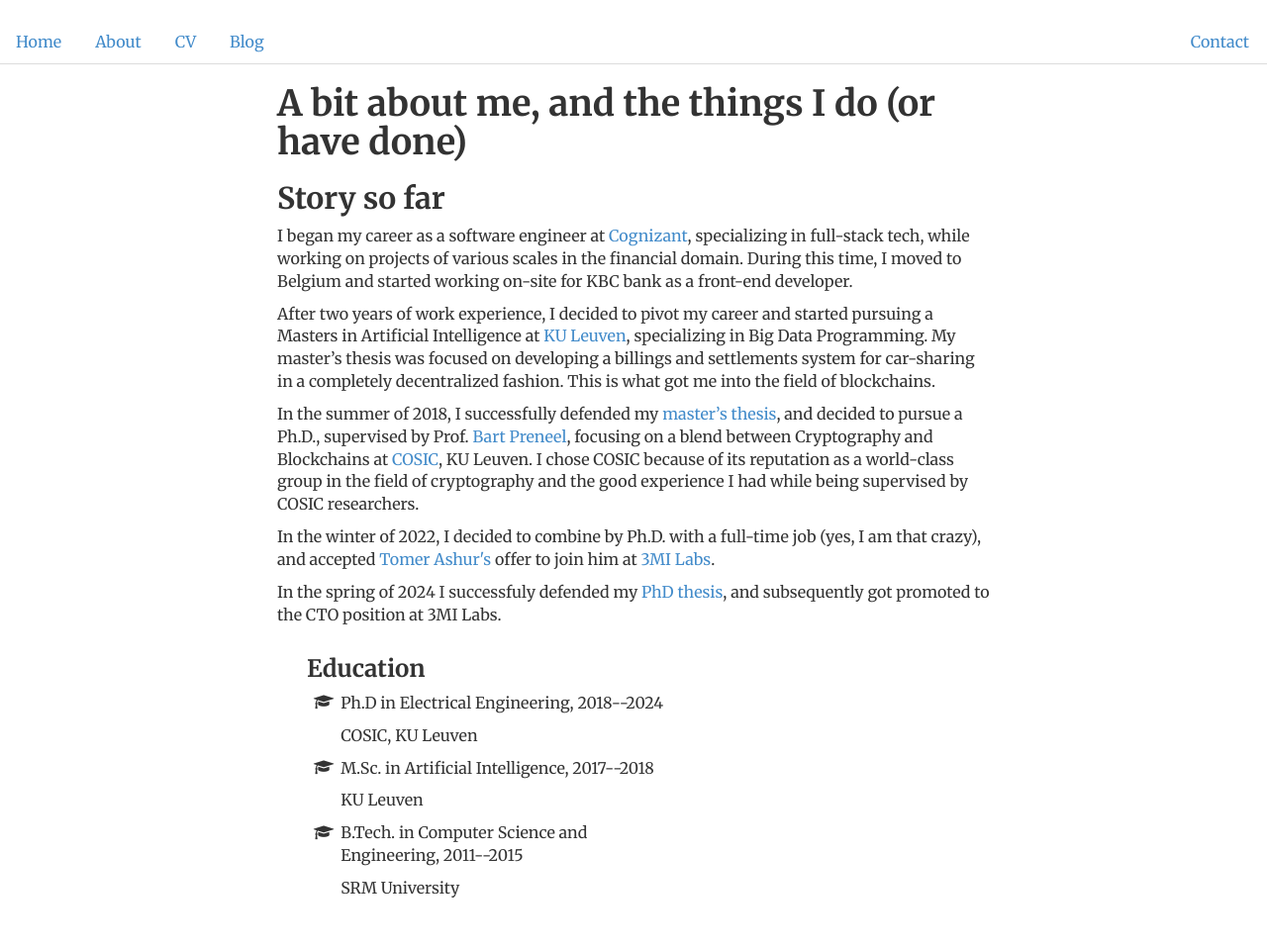
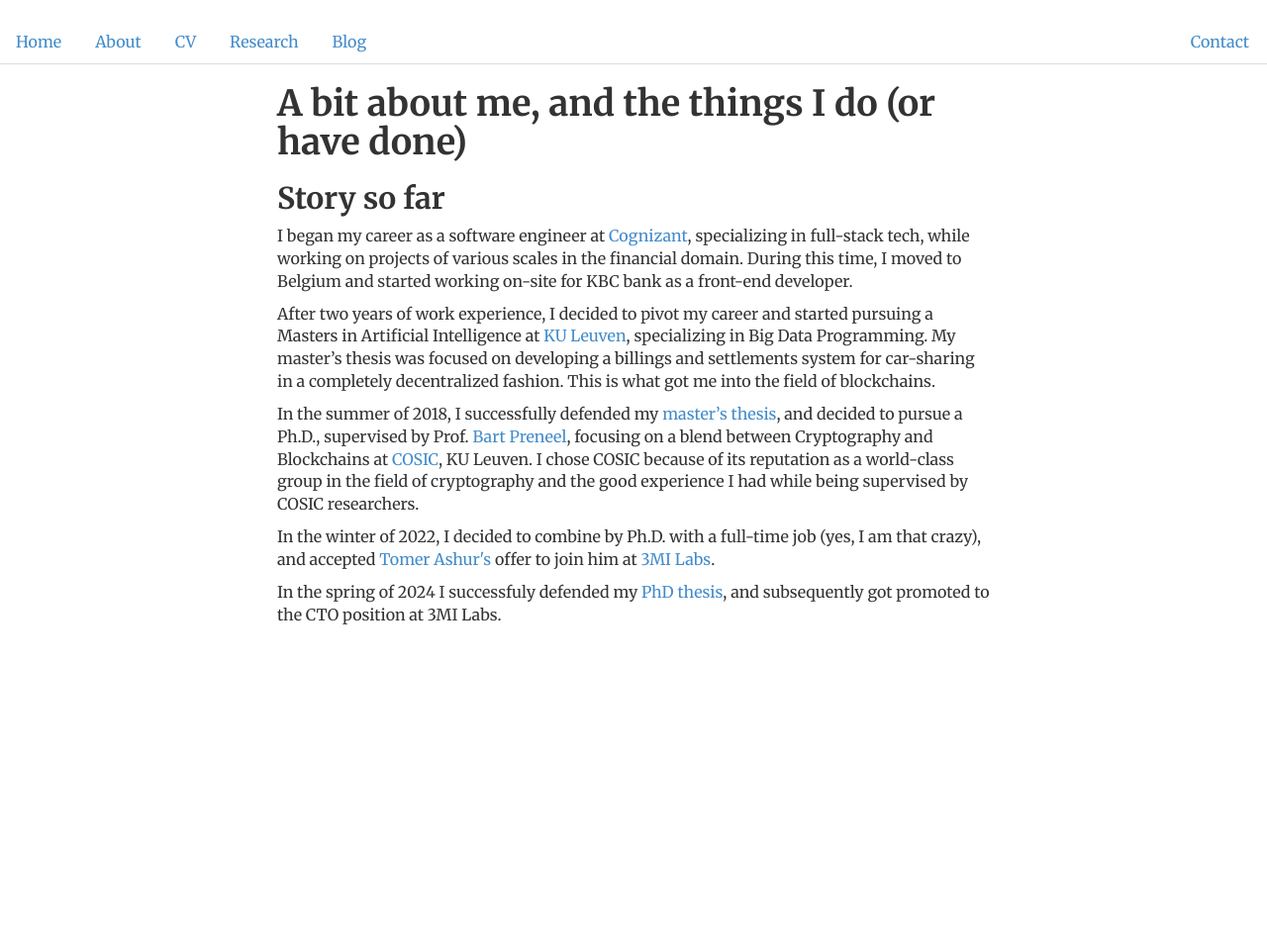
Before and after one commit to AkashMVerma/akashmadhusudan.github.io, a Jekyll site: the page built from about/index.html, in a window 1280 px wide. Shown: the whole page at 99% size. Built offline with Jekyll 4.4.1, drawn with Linux system fonts in a browser that asks for light colours; a style sheet for code colours, icons or effects is not loaded; after the commit the page ends 900 px from its top, so only the background shows below that.

Commit message:
added CV and research tab

```diff
--- a/_layouts/default.html
+++ b/_layouts/default.html
@@ -25,8 +25,15 @@
     			<a class="nav-link About" href="/about">About</a>
  			</li>
   			<li class="nav-item">
-    			<a class="nav-link CV" href="/cv">CV</a>
-  			</li>
+				<a href="/files/AkashMadhusudan.pdf" data-target="/files/AkashMadhusudan.pdf">
+
+				  	<span>CV</span>
+
+				</a>
+			</li>
+			<li class="nav-item">
+				<a class="nav-link Research" href="/research">Research</a>
+			</li>
   			<li class="nav-item">
     			<a class="nav-link Blog" href="/blog">Blog</a>
   			</li>
--- a/about/index.html
+++ b/about/index.html
@@ -20,6 +20,7 @@ title: About Me
   <p>In the spring of 2024 I successfuly defended my <a href="https://kuleuven.limo.libis.be/discovery/search?query=any,contains,LIRIAS4158026&tab=LIRIAS&search_scope=lirias_profile&vid=32KUL_KUL:Lirias&offset=0" target="_blank">PhD thesis</a>, and subsequently got promoted to the CTO position at 3MI Labs.</p>
   </p>
 
+  <!--
   <div class="container">
     <div class="col-sm-7">
       <h3>Education</h3>
@@ -52,7 +53,7 @@ title: About Me
       </ul>
     </div>
   </div>
-<!--
+
   <div class="container">
     <div class="col-xs-12 col-md-4 section-heading">
       <h1>Talks</h1>
```
Also changed, not shown: research/index.html (renamed from cv/index.html), 1 other file.
